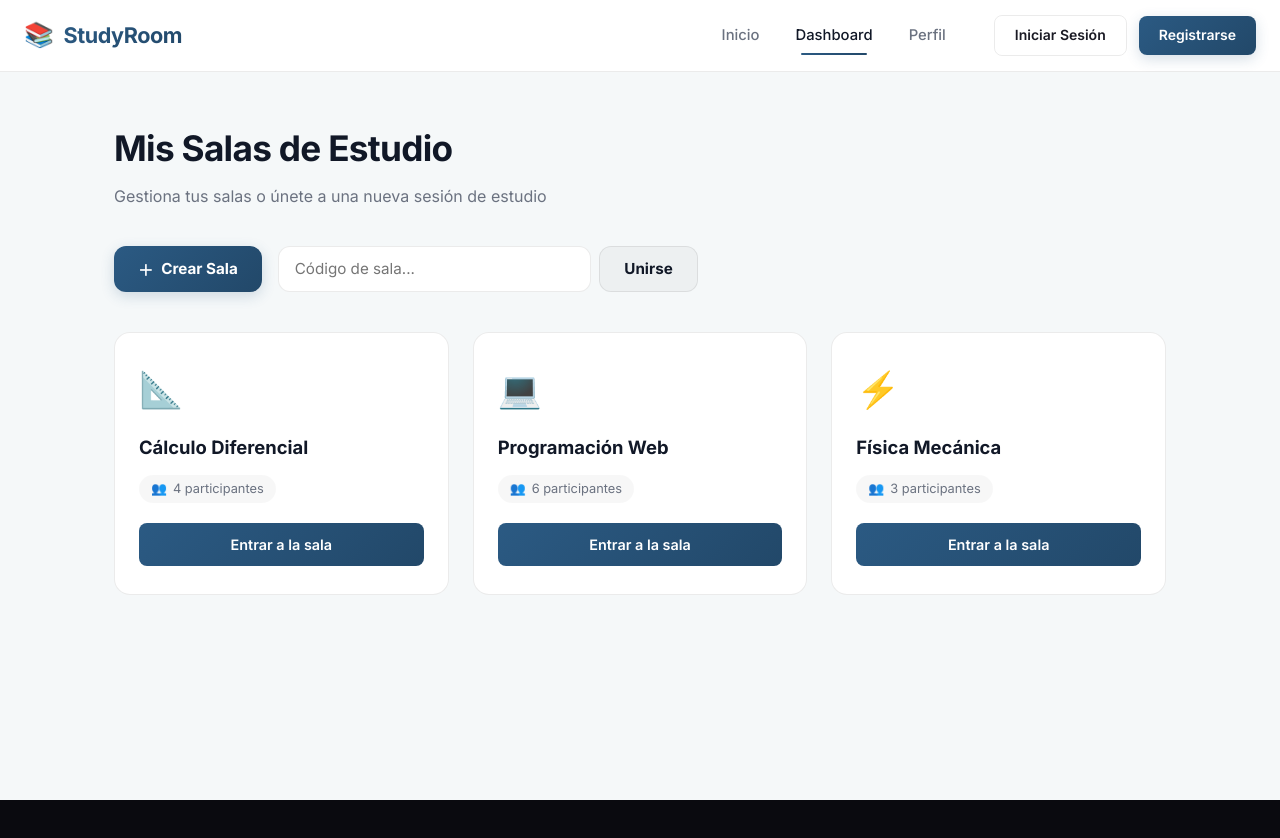
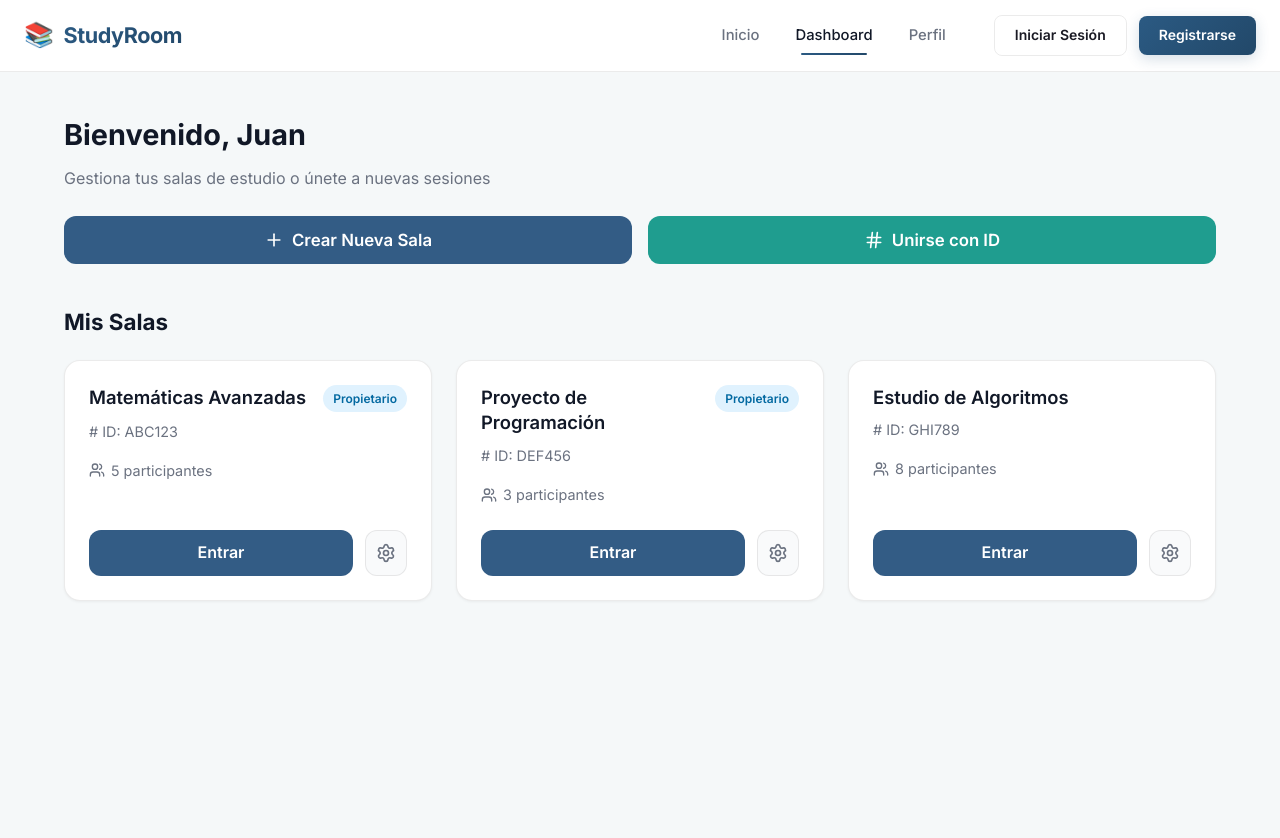
Before and after one commit to torvaldXD/miniproyecto2_frontend, a React (Vite) app: page /dashboard in a window 1280 px wide. Shown: the top 838 px of the page. Before the commit the page ends 800 px from the top, so only its background shows below. Built offline with nearby package versions, Linux system fonts and the light colour scheme.

Commit message:
feat: rediseño del dashboard

```diff
--- a/package.json
+++ b/package.json
@@ -10,6 +10,7 @@
     "preview": "vite preview"
   },
   "dependencies": {
+    "lucide-react": "^1.16.0",
     "react": "^19.2.6",
     "react-dom": "^19.2.6",
     "react-router-dom": "^7.15.1"
--- a/src/pages/Dashboard.css
+++ b/src/pages/Dashboard.css
@@ -1,86 +1,46 @@
 /* ==============================
-   Design Tokens (Light Theme)
+   Design Tokens
    ============================== */
 :root {
-  --color-bg: #f5f8f9;
-  --color-bg-secondary: #ffffff;
-  --color-surface: rgba(0, 0, 0, 0.03);
-  --color-surface-hover: rgba(0, 0, 0, 0.06);
-  --color-border: rgba(0, 0, 0, 0.08);
-  --color-text: #1a1a24;
+  --color-bg: #f8fafc;
+  --color-text-bright: #111827;
   --color-text-muted: #6b7280;
-  --color-text-bright: #111827;
-  --gradient-primary: linear-gradient(135deg, #2b5a83, #224869);
-  --gradient-primary-hover: linear-gradient(135deg, #224869, #1b3852);
-  --color-primary: #2b5a83;
-  --color-secondary: #1f8b8c;
-  --color-primary-glow: rgba(43, 90, 131, 0.15);
-  --color-danger: #ef4444;
-  --glass-bg: #ffffff;
-  --glass-border: rgba(0, 0, 0, 0.08);
-  --glass-blur: blur(0px);
-  --radius-sm: 8px;
-  --radius-md: 12px;
-  --radius-lg: 16px;
-  --radius-xl: 24px;
-  --transition-fast: 0.2s cubic-bezier(0.4, 0, 0.2, 1);
-  --transition-base: 0.3s cubic-bezier(0.4, 0, 0.2, 1);
-  --transition-slow: 0.5s cubic-bezier(0.4, 0, 0.2, 1);
-  --shadow-sm: 0 1px 3px rgba(0, 0, 0, 0.05);
-  --shadow-md: 0 4px 6px rgba(0, 0, 0, 0.05);
-  --shadow-lg: 0 10px 15px -3px rgba(0, 0, 0, 0.05);
-  --shadow-glow: 0 4px 14px rgba(43, 90, 131, 0.2);
-  --font-sans: 'Inter', system-ui, -apple-system, sans-serif;
-  --navbar-height: 72px;
-}
+  --color-border: #e5e7eb;
 
-/* Screen reader only utility */
-.sr-only {
-  position: absolute;
-  width: 1px;
-  height: 1px;
-  padding: 0;
-  margin: -1px;
-  overflow: hidden;
-  clip: rect(0, 0, 0, 0);
-  white-space: nowrap;
-  border-width: 0;
+  --color-btn-blue: #335c85;
+  --color-btn-blue-hover: #294b6d;
+
+  --color-btn-teal: #1f9d8f;
+  --color-btn-teal-hover: #177d72;
+
+  --color-badge-bg: #e0f2fe;
+  --color-badge-text: #0369a1;
+
+  --radius-md: 8px;
+  --radius-lg: 12px;
 }
 
 /* ==============================
-   Dashboard Container
+   Dashboard Layout
    ============================== */
 .dashboard {
-  max-width: 1100px;
+  max-width: 1200px;
   margin: 0 auto;
-  padding: 48px 24px 80px;
-
+  padding: 40px 24px;
+  background-color: var(--color-bg);
+  min-height: 100vh;
+  font-family: 'Inter', system-ui, sans-serif;
 }
 
-@keyframes dashFadeIn {
-  from {
-    opacity: 0;
-
-  }
-  to {
-    opacity: 1;
-
-  }
-}
-
-/* ==============================
-   Header
-   ============================== */
 .dashboard__header {
-  margin-bottom: 36px;
+  margin-bottom: 24px;
 }
 
 .dashboard__title {
-  font-size: clamp(1.6rem, 4vw, 2.2rem);
-  font-weight: 800;
+  font-size: 1.8rem;
+  font-weight: 700;
   color: var(--color-text-bright);
   margin: 0 0 8px;
-  letter-spacing: -0.02em;
 }
 
 .dashboard__subtitle {
@@ -96,206 +56,158 @@
   display: flex;
   gap: 16px;
   margin-bottom: 40px;
-  flex-wrap: wrap;
 }
 
 .dashboard__btn {
-  display: inline-flex;
+  flex: 1;
+  display: flex;
   align-items: center;
+  justify-content: center;
   gap: 8px;
-  padding: 12px 24px;
-  font-size: 0.95rem;
-  font-weight: 700;
+  padding: 14px 24px;
+  font-size: 1.05rem;
+  font-weight: 600;
   border-radius: var(--radius-md);
   border: none;
   cursor: pointer;
-
-  font-family: inherit;
-  white-space: nowrap;
+  color: #fff;
+  transition: background-color 0.2s ease;
 }
 
 .dashboard__btn--create {
-  color: #fff;
-  background: var(--gradient-primary);
-  box-shadow: var(--shadow-glow);
+  background-color: var(--color-btn-blue);
 }
 
 .dashboard__btn--create:hover {
-  background: var(--gradient-primary-hover);
-
-
-}
-
-.dashboard__join {
-  display: flex;
-  gap: 8px;
-  flex: 1;
-  min-width: 260px;
-  max-width: 420px;
-}
-
-.dashboard__join-input {
-  flex: 1;
-  padding: 12px 16px;
-  font-size: 0.95rem;
-  color: var(--color-text-bright);
-  background-color: var(--color-bg-secondary);
-  border: 1px solid var(--color-border);
-  border-radius: var(--radius-md);
-  outline: none;
-
-  font-family: inherit;
-}
-
-.dashboard__join-input:focus {
-  border-color: var(--color-primary);
-  box-shadow: 0 0 0 3px var(--color-primary-glow);
+  background-color: var(--color-btn-blue-hover);
 }
 
 .dashboard__btn--join {
-  color: var(--color-text-bright);
-  background: var(--color-surface);
-  border: 1px solid var(--glass-border);
+  background-color: var(--color-btn-teal);
 }
 
 .dashboard__btn--join:hover {
-  background: var(--color-surface-hover);
-  border-color: rgba(255, 255, 255, 0.2);
+  background-color: var(--color-btn-teal-hover);
 }
 
 /* ==============================
-   Room Cards Grid
+   Section Title
+   ============================== */
+.dashboard__section-title {
+  font-size: 1.4rem;
+  font-weight: 700;
+  color: var(--color-text-bright);
+  margin-bottom: 20px;
+}
+
+/* ==============================
+   Rooms Grid
    ============================== */
 .dashboard__grid {
   display: grid;
-  grid-template-columns: repeat(3, 1fr);
+  grid-template-columns: repeat(auto-fill, minmax(320px, 1fr));
   gap: 24px;
 }
 
-/* Room Card */
+/* ==============================
+   Room Card
+   ============================== */
 .room-card {
+  background: #ffffff;
+  border: 1px solid var(--color-border);
+  border-radius: var(--radius-lg);
+  padding: 24px;
   display: flex;
   flex-direction: column;
-  padding: 28px 24px;
-  background: var(--glass-bg);
-  border: 1px solid var(--glass-border);
-  border-radius: var(--radius-lg);
-  backdrop-filter: var(--glass-blur);
-  -webkit-backdrop-filter: var(--glass-blur);
-
+  box-shadow: 0 1px 3px rgba(0,0,0,0.05);
 }
 
-.room-card:hover {
-
-
-  border-color: rgba(139, 92, 246, 0.25);
-}
-
-.room-card__emoji {
-  font-size: 2.2rem;
-  margin-bottom: 16px;
+.room-card__header {
+  display: flex;
+  align-items: flex-start;
+  justify-content: space-between;
+  gap: 12px;
+  margin-bottom: 8px;
 }
 
 .room-card__name {
   font-size: 1.15rem;
-  font-weight: 700;
+  font-weight: 600;
   color: var(--color-text-bright);
-  margin: 0 0 12px;
+  margin: 0;
+  line-height: 1.4;
 }
 
-.room-card__meta {
-  margin-bottom: 20px;
+.room-card__role-badge {
+  background-color: var(--color-badge-bg);
+  color: var(--color-badge-text);
+  padding: 4px 10px;
+  border-radius: 20px;
+  font-size: 0.75rem;
+  font-weight: 600;
+  white-space: nowrap;
 }
 
-.room-card__badge {
-  display: inline-flex;
+.room-card__id {
+  font-size: 0.9rem;
+  color: var(--color-text-muted);
+  margin-bottom: 16px;
+}
+
+.room-card__participants {
+  display: flex;
   align-items: center;
   gap: 6px;
-  padding: 4px 12px;
-  font-size: 0.8rem;
   color: var(--color-text-muted);
-  background: var(--color-surface);
-  border-radius: 999px;
+  font-size: 0.9rem;
+  margin-bottom: 24px;
 }
 
-.room-card__enter {
+.room-card__footer {
+  display: flex;
+  gap: 12px;
   margin-top: auto;
-  display: inline-flex;
+}
+
+.room-card__enter-btn {
+  flex: 1;
+  display: flex;
   align-items: center;
   justify-content: center;
-  padding: 10px 20px;
-  font-size: 0.9rem;
+  background-color: var(--color-btn-blue);
+  color: #ffffff;
+  text-decoration: none;
   font-weight: 600;
-  color: #fff;
-  background: var(--gradient-primary);
-  border-radius: var(--radius-sm);
-  text-decoration: none;
-
+  padding: 10px;
+  border-radius: var(--radius-md);
+  transition: background-color 0.2s ease;
 }
 
-.room-card__enter:hover {
-  background: var(--gradient-primary-hover);
-
-
+.room-card__enter-btn:hover {
+  background-color: var(--color-btn-blue-hover);
 }
 
-/* ==============================
-   Empty State
-   ============================== */
-.dashboard__empty {
+.room-card__settings-btn {
   display: flex;
+  align-items: center;
   justify-content: center;
-  padding: 80px 24px;
+  background: #f9fafb;
+  border: 1px solid var(--color-border);
+  color: var(--color-text-muted);
+  padding: 10px;
+  border-radius: var(--radius-md);
+  cursor: pointer;
+  transition: all 0.2s ease;
 }
 
-.dashboard__empty-content {
-  text-align: center;
-  max-width: 400px;
+.room-card__settings-btn:hover {
+  background: #f3f4f6;
+  color: var(--color-text-bright);
 }
 
-.dashboard__empty-icon {
-  font-size: 3.5rem;
-  display: block;
-  margin-bottom: 20px;
-}
-
-.dashboard__empty-title {
-  font-size: 1.3rem;
-  font-weight: 700;
-  color: var(--color-text-bright);
-  margin: 0 0 12px;
-}
-
-.dashboard__empty-text {
-  font-size: 0.95rem;
-  color: var(--color-text-muted);
-  line-height: 1.6;
-  margin: 0;
-}
-
-/* ==============================
-   Responsive
-   ============================== */
-@media (max-width: 900px) {
-  .dashboard__grid {
-    grid-template-columns: repeat(2, 1fr);
-  }
-}
-
-@media (max-width: 600px) {
-  .dashboard {
-    padding: 32px 16px 60px;
-  }
-
+/* Responsive */
+@media (max-width: 768px) {
   .dashboard__actions {
     flex-direction: column;
   }
-
-  .dashboard__join {
-    max-width: 100%;
-  }
-
-  .dashboard__grid {
-    grid-template-columns: 1fr;
-  }
 }
--- a/src/pages/Dashboard.jsx
+++ b/src/pages/Dashboard.jsx
@@ -1,109 +1,85 @@
 import { useState } from 'react';
 import { Link } from 'react-router-dom';
+import { Plus, Hash, Users, Settings } from 'lucide-react';
 import './Dashboard.css';
 
 const SAMPLE_ROOMS = [
-  { id: 'sala-calculo', name: 'Cálculo Diferencial', participants: 4, emoji: '📐' },
-  { id: 'sala-programacion', name: 'Programación Web', participants: 6, emoji: '💻' },
-  { id: 'sala-fisica', name: 'Física Mecánica', participants: 3, emoji: '⚡' },
+  { id: 'ABC123', name: 'Matemáticas Avanzadas', participants: 5, role: 'Propietario' },
+  { id: 'DEF456', name: 'Proyecto de Programación', participants: 3, role: 'Propietario' },
+  { id: 'GHI789', name: 'Estudio de Algoritmos', participants: 8, role: '' },
 ];
 
 export default function Dashboard() {
   const [rooms] = useState(SAMPLE_ROOMS);
-  const [joinCode, setJoinCode] = useState('');
 
   const handleCreateRoom = () => {
-    // TODO: Integrar con backend
     console.log('Crear nueva sala');
   };
 
-  const handleJoinRoom = (e) => {
-    e.preventDefault();
-    if (!joinCode.trim()) return;
-    // TODO: Integrar con backend
-    console.log('Unirse a sala:', joinCode);
+  const handleJoinRoom = () => {
+    console.log('Unirse a sala con ID');
   };
 
   return (
     <div className="dashboard">
-      <section className="dashboard__header" aria-labelledby="dashboard-heading">
-        <h1 id="dashboard-heading" className="dashboard__title">
-          Mis Salas de Estudio
-        </h1>
+      <header className="dashboard__header">
+        <h1 className="dashboard__title">Bienvenido, Juan</h1>
         <p className="dashboard__subtitle">
-          Gestiona tus salas o únete a una nueva sesión de estudio
+          Gestiona tus salas de estudio o únete a nuevas sesiones
         </p>
-      </section>
+      </header>
 
-      {/* Actions bar */}
-      <section className="dashboard__actions" aria-label="Acciones de sala">
+      <section className="dashboard__actions">
         <button
           type="button"
           className="dashboard__btn dashboard__btn--create"
           onClick={handleCreateRoom}
-          aria-label="Crear una nueva sala de estudio"
         >
-          <span aria-hidden="true">＋</span> Crear Sala
+          <Plus size={20} /> Crear Nueva Sala
         </button>
 
-        <form className="dashboard__join" onSubmit={handleJoinRoom} role="search" aria-label="Unirse a sala con código">
-          <label htmlFor="join-code" className="sr-only">
-            Código de sala
-          </label>
-          <input
-            type="text"
-            id="join-code"
-            className="dashboard__join-input"
-            placeholder="Código de sala..."
-            value={joinCode}
-            onChange={(e) => setJoinCode(e.target.value)}
-            aria-label="Ingresa el código de la sala"
-          />
         <button
-            type="submit"
+          type="button"
           className="dashboard__btn dashboard__btn--join"
-            aria-label="Unirse a la sala con el código ingresado"
+          onClick={handleJoinRoom}
         >
-            Unirse
+          <Hash size={20} /> Unirse con ID
         </button>
-        </form>
       </section>
 
-      {/* Room cards grid */}
-      {rooms.length > 0 ? (
-        <section className="dashboard__rooms" aria-label="Lista de salas de estudio">
-          <div className="dashboard__grid" role="list">
+      <h2 className="dashboard__section-title">Mis Salas</h2>
+
+      <section className="dashboard__rooms">
+        <div className="dashboard__grid">
           {rooms.map((room) => (
-              <article key={room.id} className="room-card" role="listitem" aria-labelledby={`room-${room.id}-name`}>
-                <div className="room-card__emoji" aria-hidden="true">{room.emoji}</div>
-                <h2 id={`room-${room.id}-name`} className="room-card__name">{room.name}</h2>
-                <div className="room-card__meta">
-                  <span className="room-card__badge" aria-label={`${room.participants} participantes`}>
-                    <span aria-hidden="true">👥</span> {room.participants} participantes
-                  </span>
+            <article key={room.id} className="room-card">
+              <div className="room-card__header">
+                <h3 className="room-card__name">{room.name}</h3>
+                {room.role === 'Propietario' && (
+                  <span className="room-card__role-badge">Propietario</span>
+                )}
               </div>
-                <Link
-                  to={`/room/${room.id}`}
-                  className="room-card__enter"
-                  aria-label={`Entrar a la sala ${room.name}`}
-                >
-                  Entrar a la sala
+
+              <div className="room-card__id">
+                # ID: {room.id}
+              </div>
+
+              <div className="room-card__participants">
+                <Users size={16} /> {room.participants} participantes
+              </div>
+
+              <div className="room-card__footer">
+                <Link to={`/room/${room.id}`} className="room-card__enter-btn">
+                  Entrar
                 </Link>
+                <button className="room-card__settings-btn" aria-label="Ajustes de sala">
+                  <Settings size={20} />
+                </button>
+              </div>
             </article>
           ))}
         </div>
       </section>
-      ) : (
-        <section className="dashboard__empty" aria-label="Sin salas disponibles">
-          <div className="dashboard__empty-content">
-            <span className="dashboard__empty-icon" aria-hidden="true">📭</span>
-            <h2 className="dashboard__empty-title">No tienes salas aún</h2>
-            <p className="dashboard__empty-text">
-              Crea una nueva sala o únete a una existente con un código de invitación.
-            </p>
-          </div>
-        </section>
-      )}
     </div>
   );
 }
```
Also changed, not shown: 1 other file (tests, documents, lock files or other folders). Lines whose indentation alone changed are shown as unchanged.
